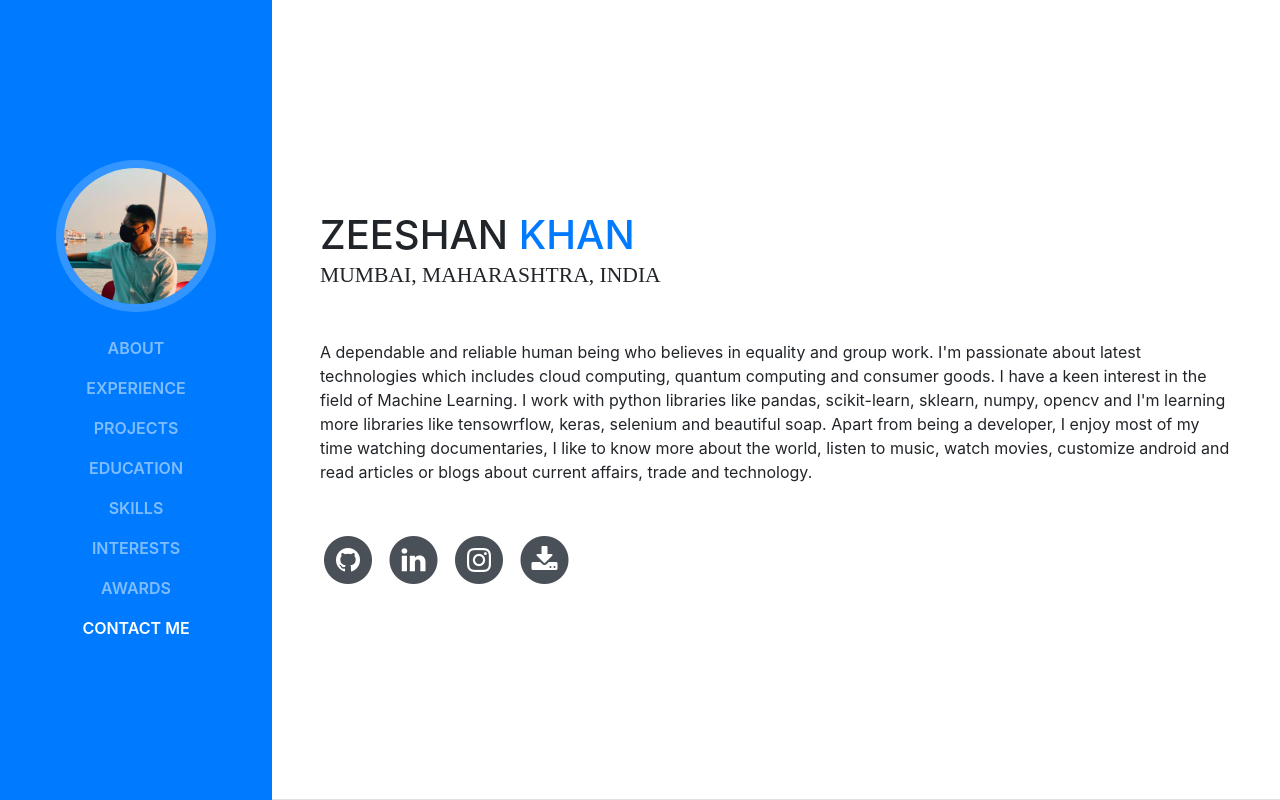
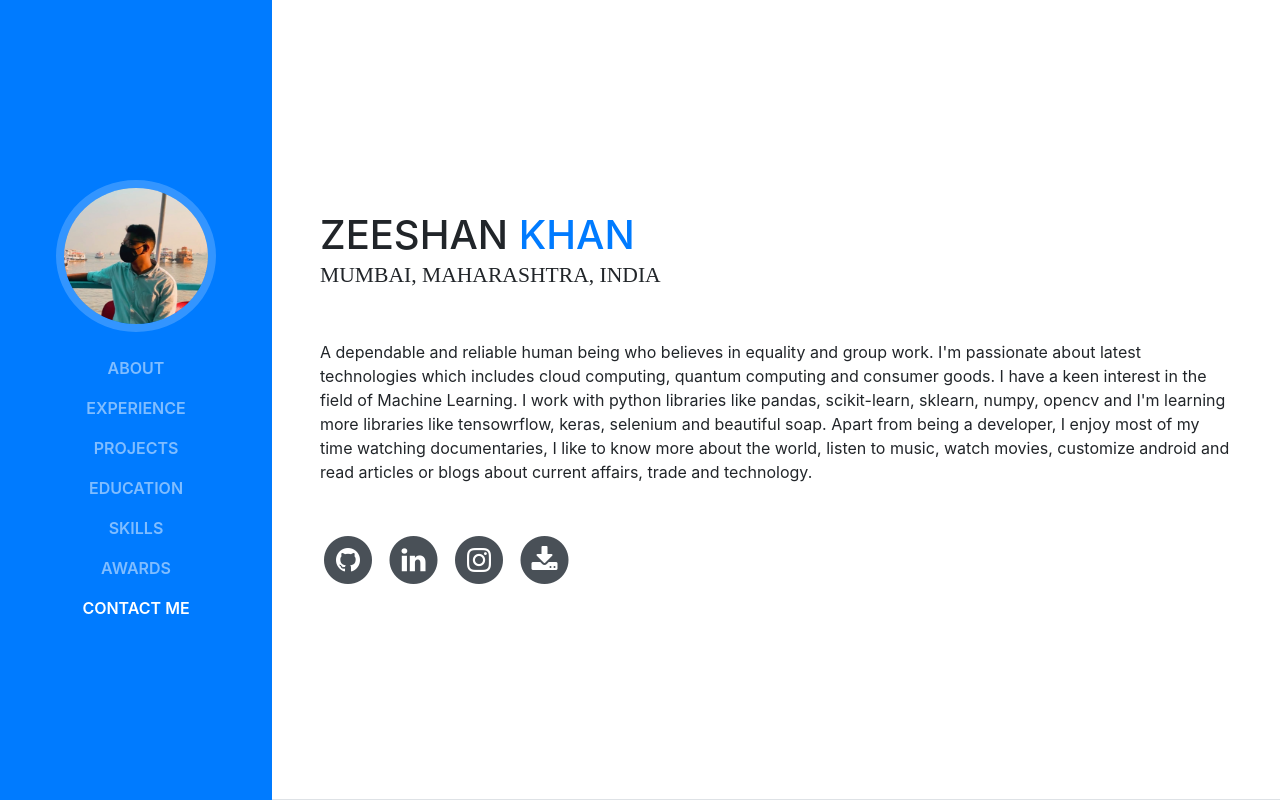
Before and after one commit to Houdini2598/houdini.github.io, a website with bundled scripts: page index.html in a window 1280 px wide. Shown: the top 800 px of the page. Built offline with nearby package versions, Linux system fonts and the light colour scheme; a web font is replaced by a local one.

Commit message:
Update index.html

```diff
--- a/index.html
+++ b/index.html
@@ -53,9 +53,6 @@
           </li>
           <li class="nav-item">
             <a class="nav-link js-scroll-trigger" href="#skills">Skills</a>
-          </li>
-          <li class="nav-item">
-            <a class="nav-link js-scroll-trigger" href="#interests">Interests</a>
           </li>
           <li class="nav-item">
             <a class="nav-link js-scroll-trigger" href="#awards">Awards</a>
@@ -275,13 +272,6 @@
         </div>
       </section>
 
-      <section class="resume-section p-3 p-lg-5 d-flex flex-column" id="interests">
-        <div class="my-auto">
-          <h2 class="mb-5">Interests</h2>
-          <p> </p>
-        </div>
-      </section>
-
       <section class="resume-section p-3 p-lg-5 d-flex flex-column" id="awards">
         <div class="my-auto">
           <h2 class="mb-5">Awards &amp; Certifications</h2>
```
